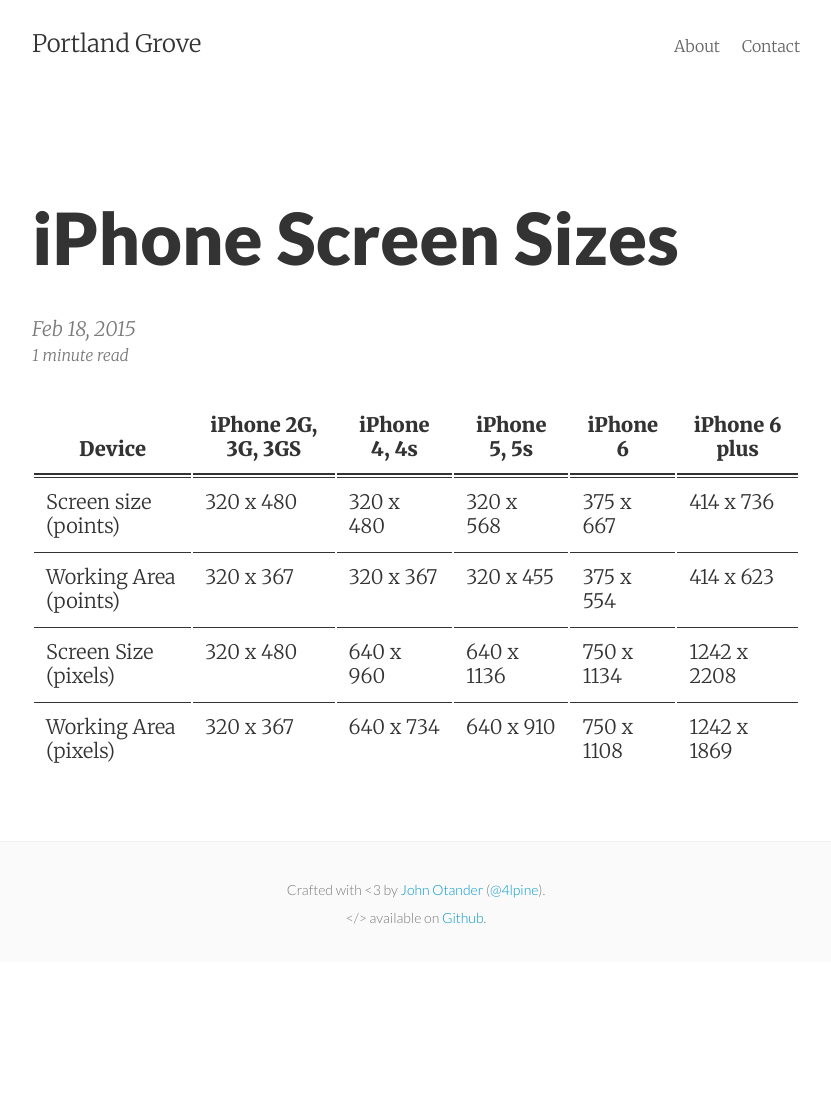
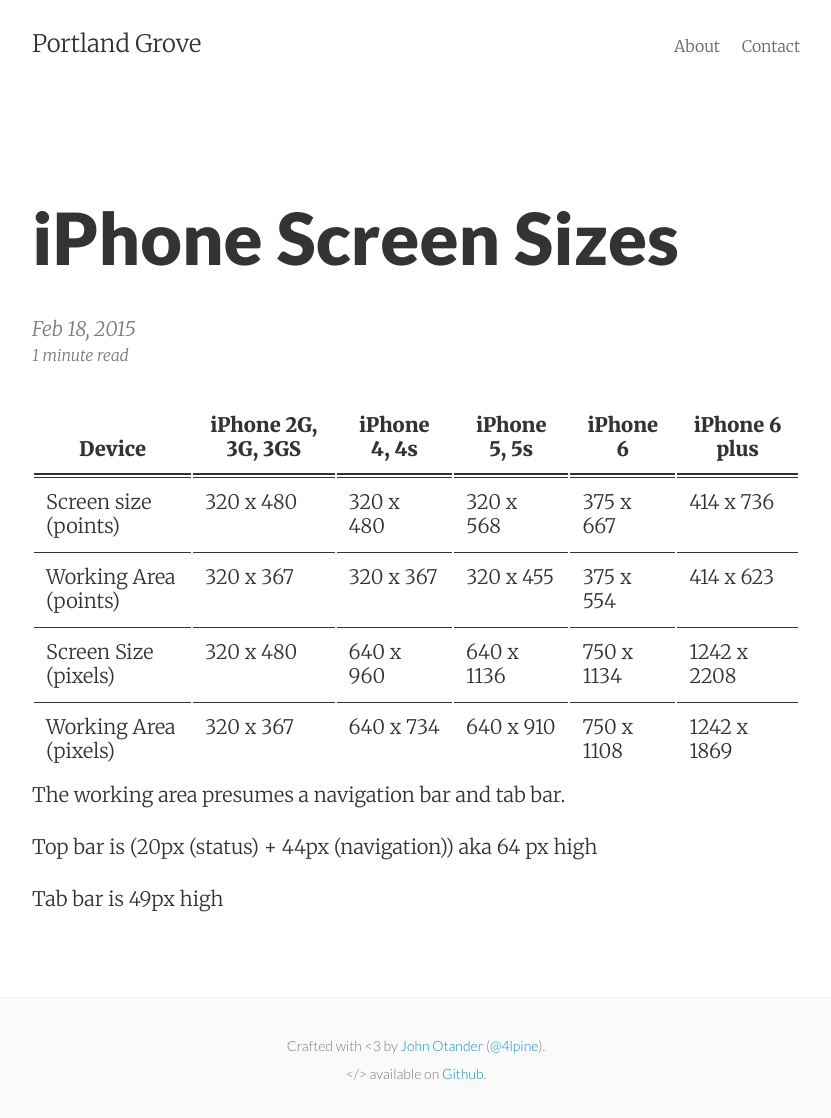
Before and after one commit to atomoil/portlandgrove, a Jekyll site: the page built from _posts/2015-02-18-iphone-screen-sizes.md, in a window 1280 px wide. Shown: the whole page, without its empty margins (224-1055 px from the left). Built offline with Jekyll 4.4.1, drawn with Linux system fonts in a browser that asks for light colours; Markdown is read by kramdown in place of the engine named in the settings; before the commit the page ends 962 px from its top, so only the background shows below that.

Commit message:
add notes to iPhone screen sizes

```diff
--- a/_posts/2015-02-18-iphone-screen-sizes.md
+++ b/_posts/2015-02-18-iphone-screen-sizes.md
@@ -7,9 +7,17 @@
 
 ---
 
+
+
 Device | iPhone 2G, 3G, 3GS | iPhone 4, 4s |	iPhone 5, 5s |	iPhone 6 |	iPhone 6 plus
 --- | --- | --- | --- | --- | ---
 Screen size (points) |	320 x 480 |	320 x 480 |	320 x 568 |	375 x 667 | 414 x 736
 Working Area (points) | 320 x 367 | 320 x 367 | 320 x 455 | 375 x 554 | 414 x 623
 Screen Size (pixels) | 320 x 480 | 640 x 960 | 640 x 1136 | 750 x 1134 | 1242 x 2208
 Working Area (pixels) | 320 x 367	| 640 x 734 | 640 x 910 | 750 x 1108 | 1242 x 1869
+
+The working area presumes a navigation bar and tab bar.
+
+Top bar is (20px (status) + 44px (navigation)) aka 64 px high
+
+Tab bar is 49px high
```
